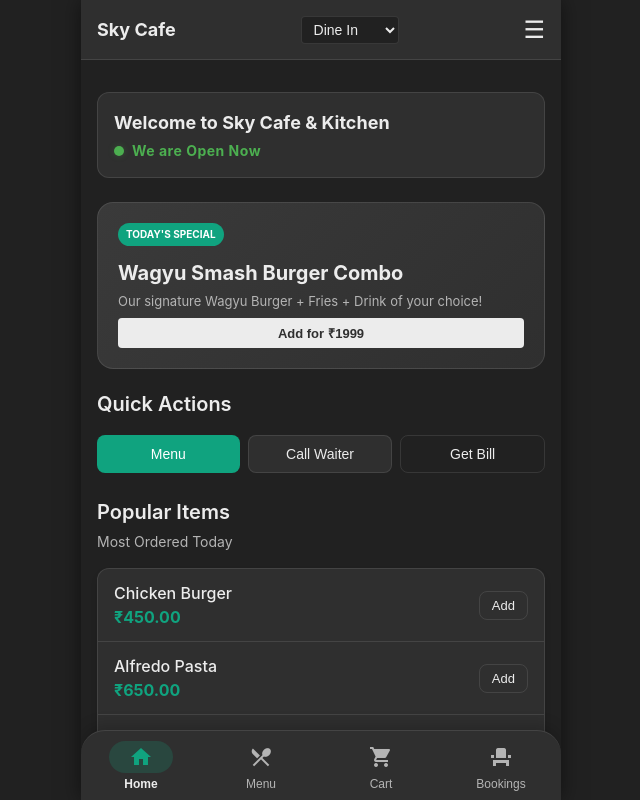
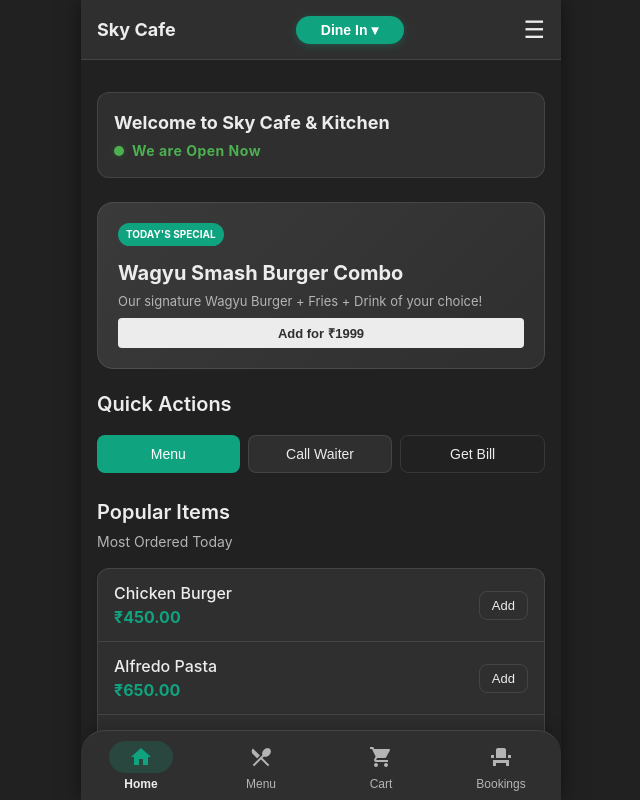
Before and after one commit to aura360studio/Sky-Cafe, a React (Vite) app: page / in a window 1280 px wide. Shown: the whole page, without its empty margins (319-959 px from the left). Built offline with nearby package versions, Linux system fonts and the light colour scheme.

Commit message:
style: update header mode selector to look like a primary pill button

```diff
--- a/src/shared/layout/Header.jsx
+++ b/src/shared/layout/Header.jsx
@@ -10,18 +10,24 @@ export const Header = () => {
         value={mode}
         onChange={(e) => setMode(e.target.value)}
         style={{
-          background: 'var(--bg-color)',
-          color: 'var(--text-primary)',
-          border: '1px solid var(--border-color)',
-          borderRadius: '4px',
-          padding: '4px 8px',
+          background: 'var(--accent-color)',
+          color: '#ffffff',
+          border: 'none',
+          borderRadius: '20px',
+          padding: '6px 16px',
           fontSize: '14px',
-          outline: 'none'
+          fontWeight: '600',
+          outline: 'none',
+          cursor: 'pointer',
+          appearance: 'none',
+          WebkitAppearance: 'none',
+          textAlign: 'center',
+          boxShadow: '0 2px 8px rgba(16, 163, 127, 0.3)'
         }}
       >
-        <option value={APP_MODES.DINE_IN}>Dine In</option>
-        <option value={APP_MODES.DELIVERY}>Delivery</option>
-        <option value={APP_MODES.NIGHT_LIFE}>Night Life</option>
+        <option value={APP_MODES.DINE_IN}>Dine In ▾</option>
+        <option value={APP_MODES.DELIVERY}>Delivery ▾</option>
+        <option value={APP_MODES.NIGHT_LIFE}>Night Life ▾</option>
       </select>
       <button
         className="icon-btn"
```
